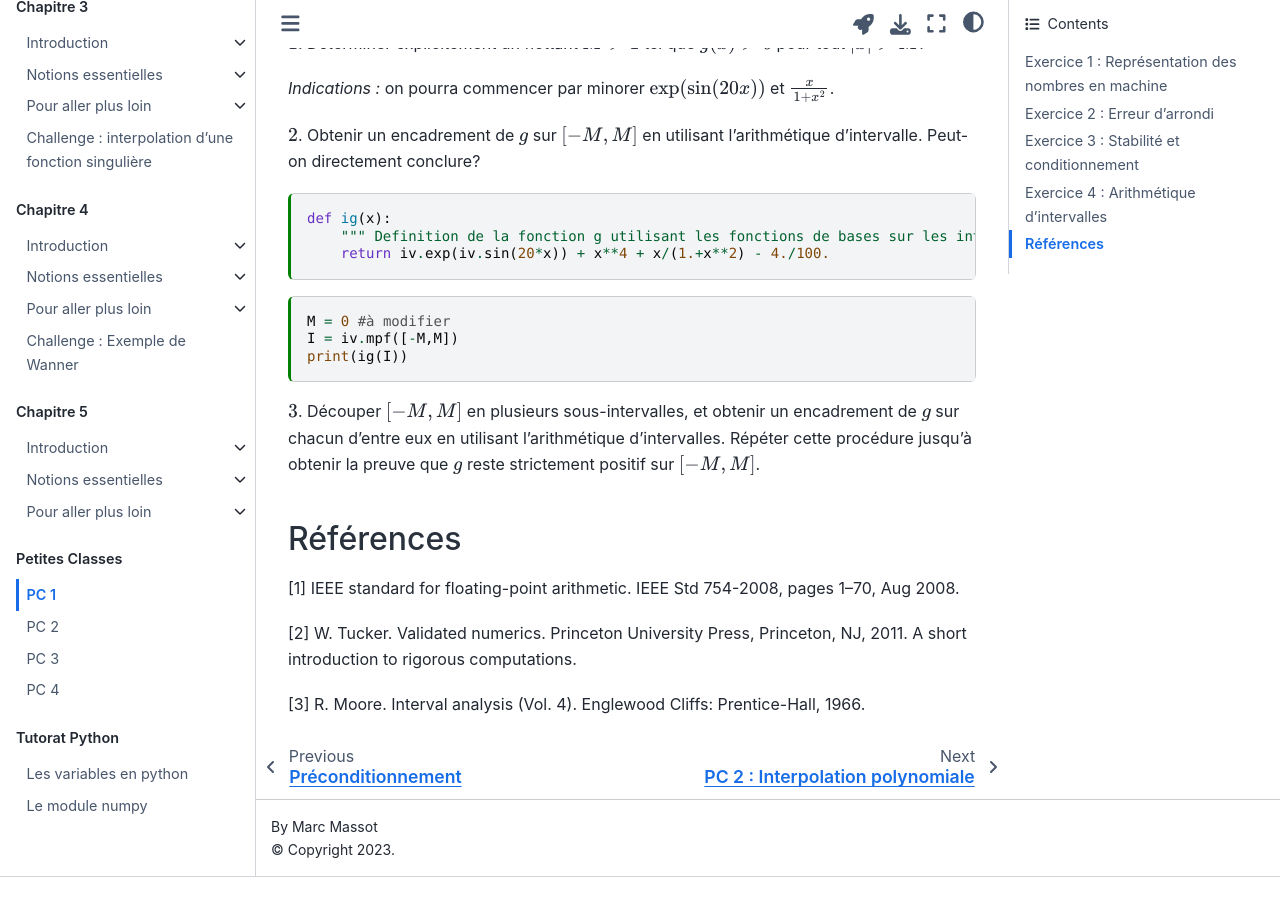
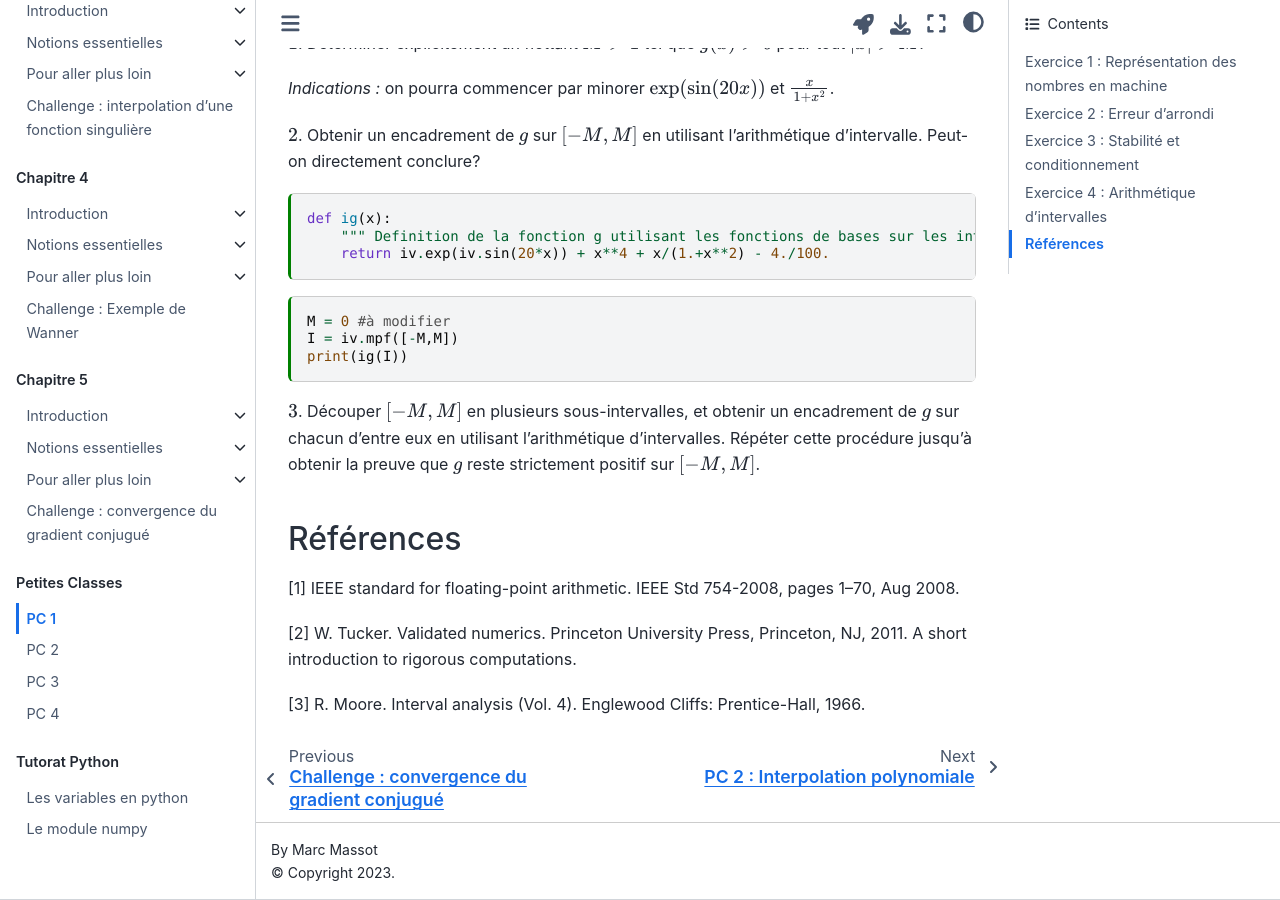
Before and after one commit to hpc-maths/jb_2022_2023, a Jupyter Book: the page built from content/pc/pc1.ipynb, in a window 1280 px wide and 900 px high, scrolled down 14835 px. Built offline with Jupyter Book 1.0.4 settings and Sphinx 7.4.7 and the Sphinx Book theme 1.1.4, drawn with Linux system fonts in a browser that asks for light colours; pages that are not in the unit, such as notebooks, are missing from menus; comment, search, counter and statistics services are not loaded; before the commit the page ends 15712 px from its top, so only the background shows below that; some of the changed lines change nothing that is shown.

Commit message:
Mise a jour du chapitre 5

```diff
--- a/_toc.yml
+++ b/_toc.yml
@@ -81,6 +81,7 @@ parts:
   - file: content/chapter/05_iterative_lin_sys/loin
     sections:
     - file: content/chapter/05_iterative_lin_sys/precondionnement
+  - file: content/chapter/05_iterative_lin_sys/cg
 
 - caption: Petites Classes
   chapters:
```
Also changed, not shown: content/chapter/05_iterative_lin_sys/cg.ipynb (added), content/chapter/05_iterative_lin_sys/limite_direct.ipynb.
